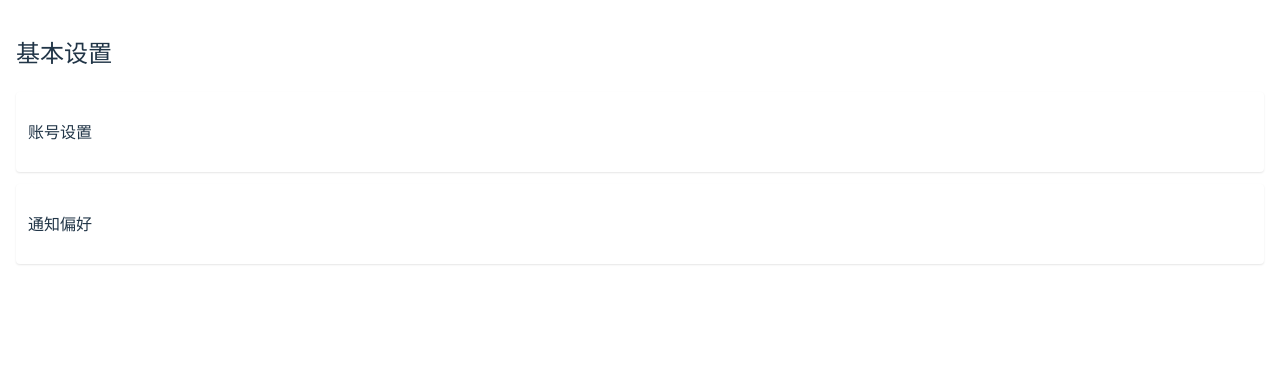
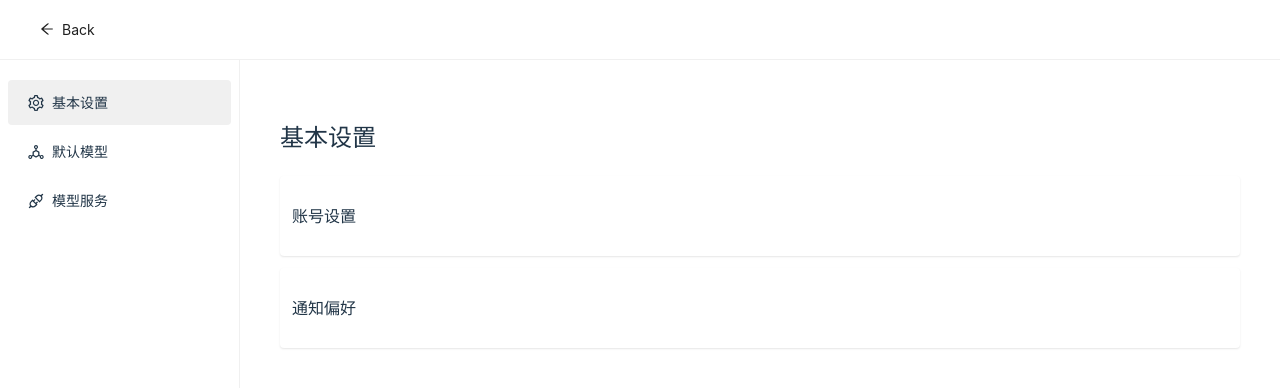
Before and after one commit to qinzichen666/open-hands-vue, a Vue app: page /basic in a window 1280 px wide. Shown: the top 388 px of the page. Built offline with nearby package versions, Linux system fonts and the light colour scheme; sample sign-in values are in the browser's storage.

Commit message:
feat: Redesign setting page layout with top bar and side menu

```diff
--- a/src/view/setting/index.vue
+++ b/src/view/setting/index.vue
@@ -1,16 +1,75 @@
 <template>
-  <router-view />
+  <div class="setting-container">
+    <!-- Top Navigation Bar -->
+    <div class="top-bar">
+      <a-button type="text" @click="$router.back()">
+        <template #icon>
+          <arrow-left-outlined />
+        </template>
+        Back
+      </a-button>
+    </div>
+
+    <!-- Main Content Area -->
+    <div class="main-content">
+      <!-- Left Menu Sidebar -->
+      <div class="menu-side">
+        <setting-menu />
+      </div>
+
+      <!-- Right Content Area -->
+      <div class="content-side">
+        <router-view />
+      </div>
+    </div>
+  </div>
 </template>
 
 <script>
+import { ArrowLeftOutlined } from '@ant-design/icons-vue'
+import SettingMenu from './MenuSide.vue'
+
 export default {
-  name: 'SettingPage'
+  name: 'SettingPage',
+  components: {
+    ArrowLeftOutlined,
+    SettingMenu
+  }
 }
 </script>
 
 <style scoped>
-/* Basic layout */
 .setting-container {
-  height: 100%;
+  display: flex;
+  flex-direction: column;
+  height: 100vh;
+  overflow: hidden;
+}
+
+.top-bar {
+  height: 60px;
+  padding: 0 24px;
+  display: flex;
+  align-items: center;
+  border-bottom: 1px solid #f0f0f0;
+  flex-shrink: 0;
+}
+
+.main-content {
+  display: flex;
+  flex: 1;
+  min-height: 0;
+}
+
+.menu-side {
+  width: 240px;
+  border-right: 1px solid #f0f0f0;
+  overflow-y: auto;
+}
+
+.content-side {
+  flex: 1;
+  padding: 24px;
+  overflow-y: auto;
 }
 </style>
```
